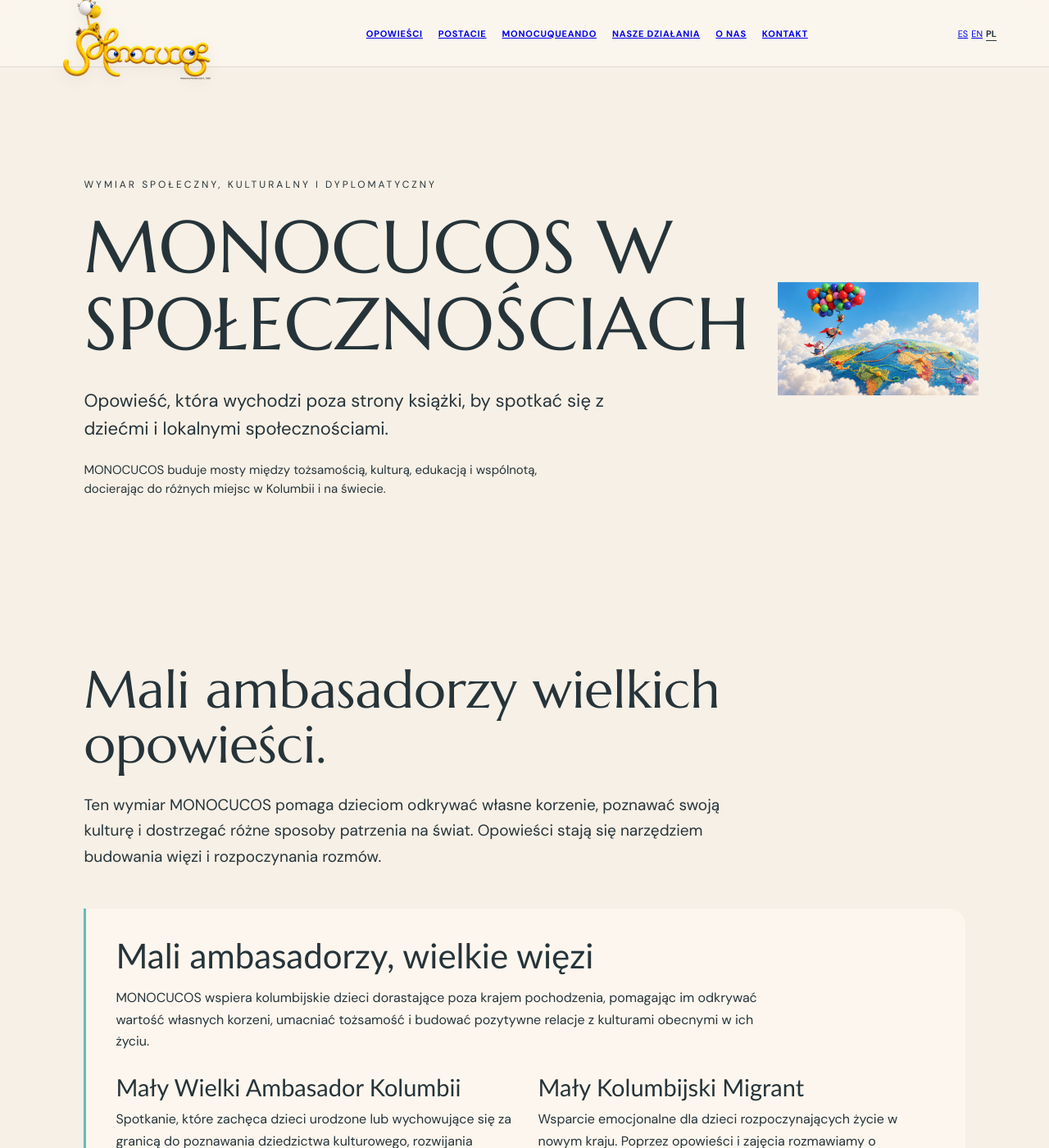
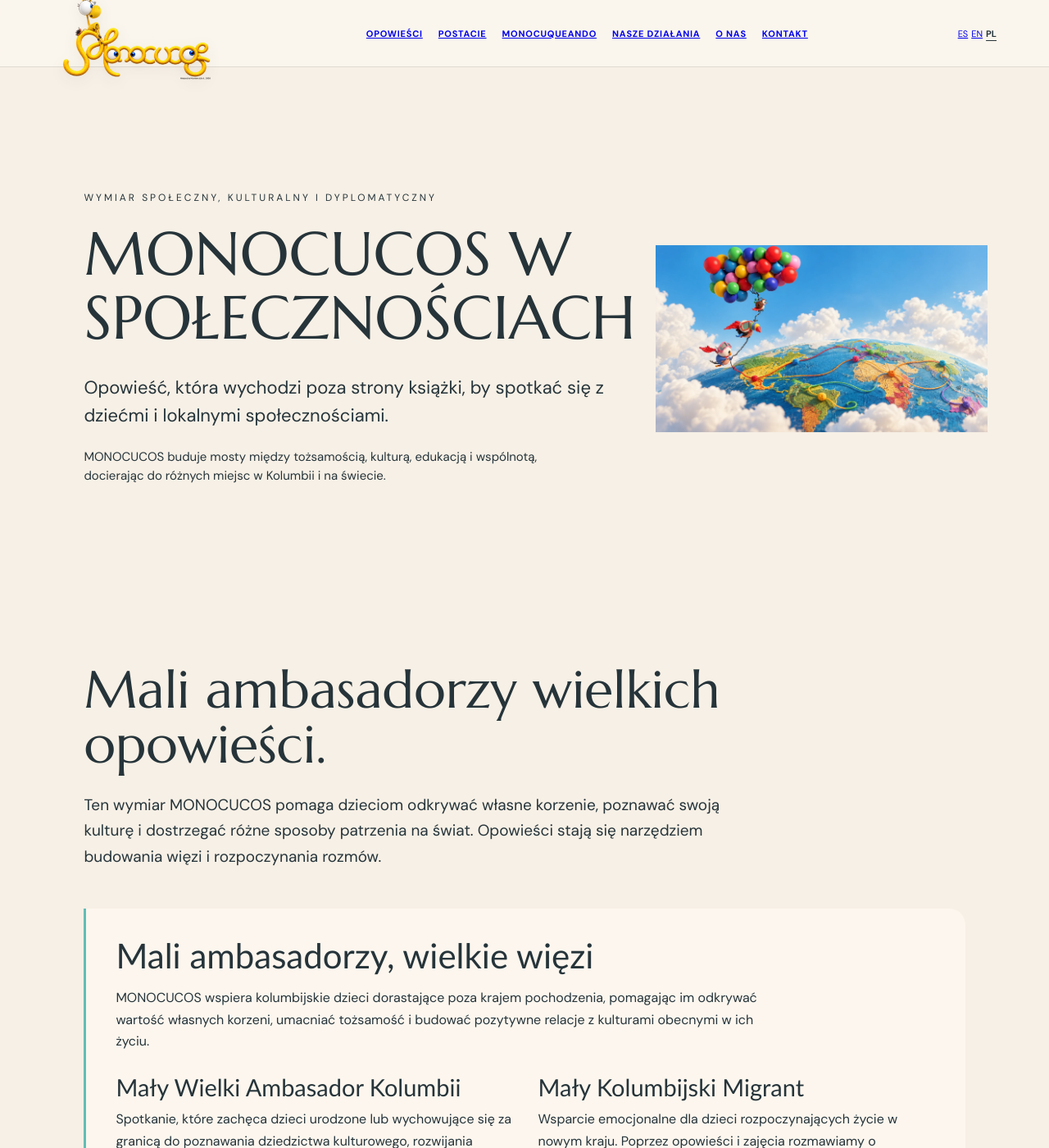
Before and after one commit to MonocucosTM/Monocucos, a Jekyll site: the page built from territories-pl-preview.html, in a window 1280 px wide and 1400 px high. Shown: the whole window at 82% size. Built offline with Jekyll 4.4.1, drawn with Linux system fonts in a browser that asks for light colours.

Commit message:
Reducir ligeramente título principal en versión polaca de Territorios

```diff
--- a/territories-pl-preview.html
+++ b/territories-pl-preview.html
@@ -257,7 +257,12 @@ header nav a:hover{
 .ddc .ddc-docs a{color:#285f66;text-underline-offset:4px}
 .ddc .ddc-docs a:hover{text-decoration-thickness:2px}
 @media(max-width:760px){.ddc{padding:58px 6vw}.ddc .ddc-columns{grid-template-columns:1fr;gap:22px}.ddc .ddc-gallery{grid-template-columns:1fr 1fr}.ddc .ddc-gallery figure{height:170px}.ddc .ddc-section{padding:42px 0}.ddc .ddc-photo{height:260px}}
-</style></head>
+</style><style>
+/* Ajuste exclusivo de la cabecera polaca: dar mayor protagonismo a la ilustración */
+.hero h1{font-size:clamp(44px,5.8vw,78px)}
+@media(max-width:560px){.hero h1{font-size:clamp(39px,10vw,47px)}}
+</style>
+</head>
 <body><header>
   <a class="brand" href="home-pl-preview.html">
     <img src="assets/img/MONOCUCOS-logo-header.png" alt="MONOCUCOS">
```
